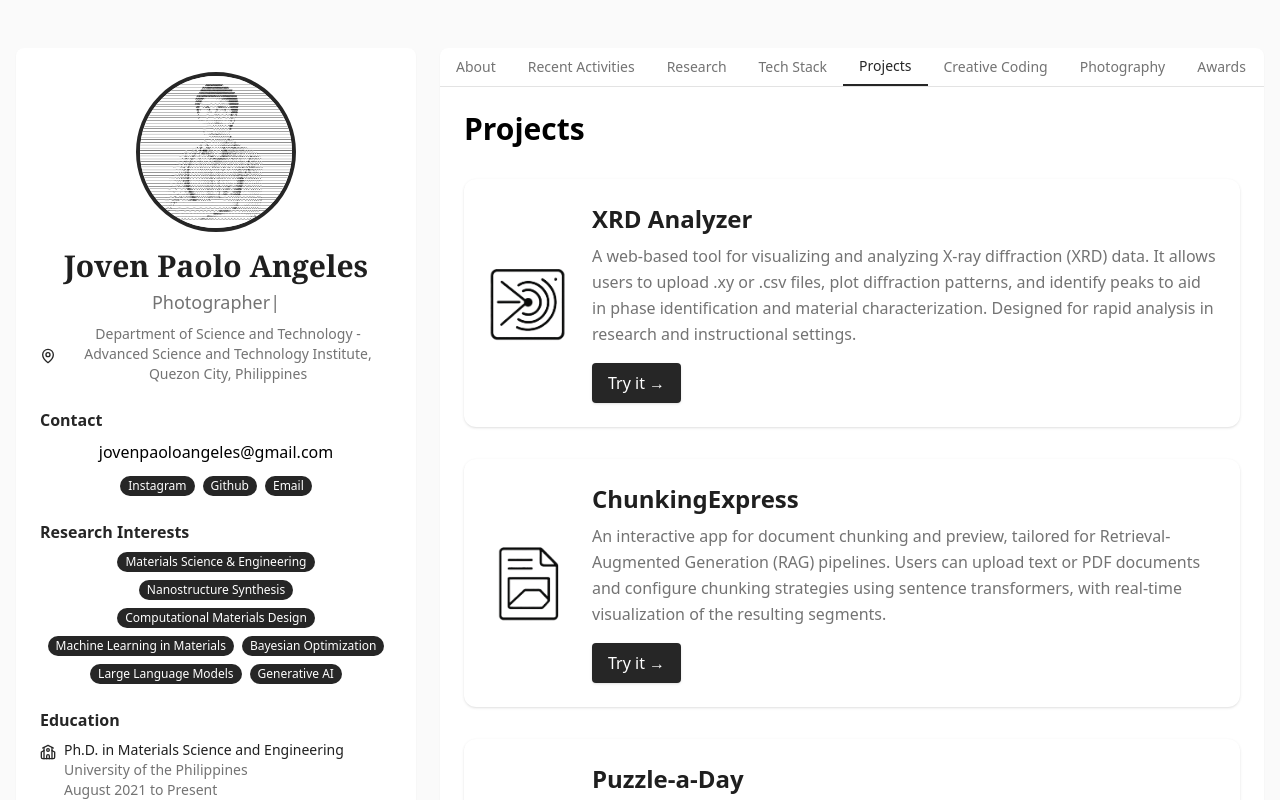
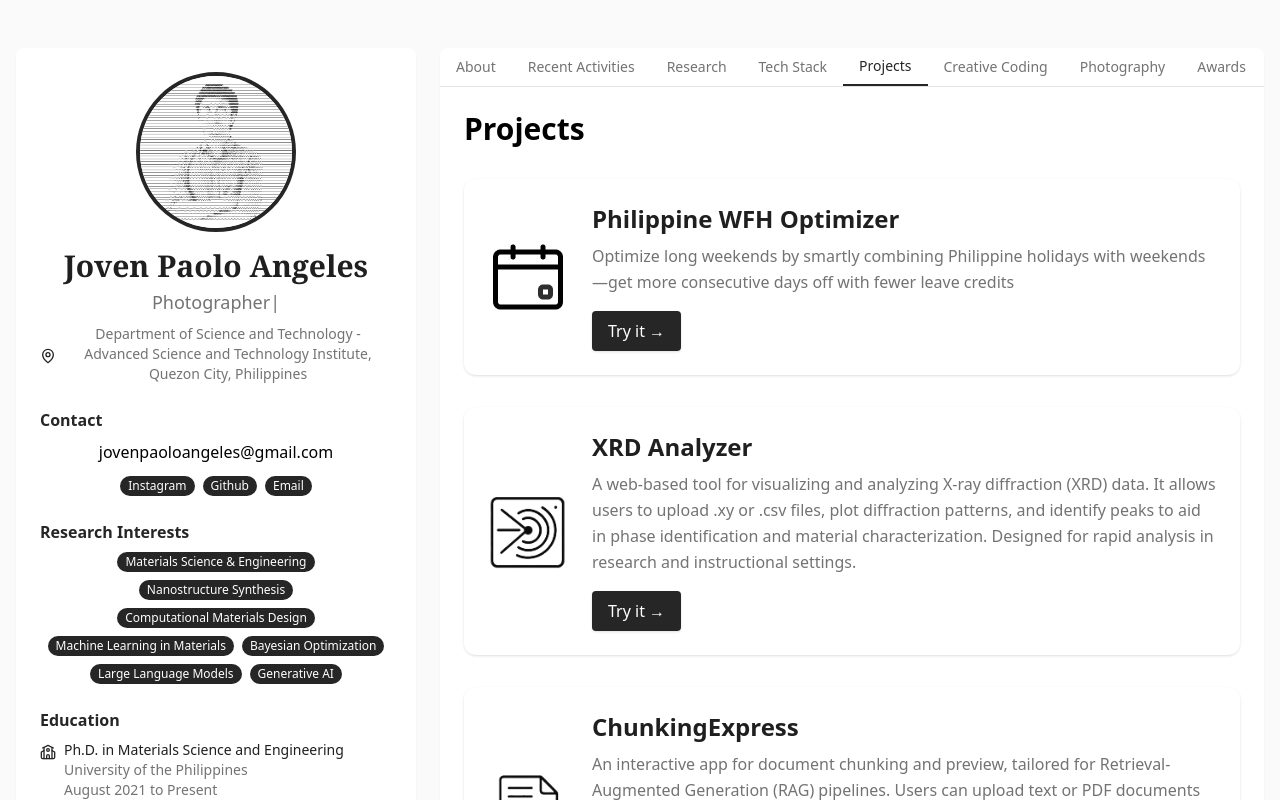
Before and after one commit to jovenpaoloangeles/jovenpaoloangeles.github.io, a React (Vite) app: page / in a window 1280 px wide. Both pictures are taken after a click on the button "Projects". Shown: the top 800 px of the page. Built offline with nearby package versions, Linux system fonts and the light colour scheme.

Commit message:
feat: add Philippine WFH Optimizer project with icon and description

```diff
--- a/src/components/Projects.tsx
+++ b/src/components/Projects.tsx
@@ -1,6 +1,20 @@
 import React from 'react';
 
 const projects = [
+  {
+    title: 'Philippine WFH Optimizer',
+    url: 'https://jovenpaoloangeles.github.io/philippine-wfh-optimizer/',
+    icon: (
+      <img
+        src="/projects/WFHOptimizer.png"
+        alt="WFH icon"
+        className="w-20 h-20 object-contain bg-white"
+      />
+    ),
+    description:
+      'Optimize long weekends by smartly combining Philippine holidays with weekends—get more consecutive days off with fewer leave credits',
+    button: 'Try it →',
+  },
   {
     title: 'XRD Analyzer',
     url: 'https://jovenpaoloangeles.github.io/xrd-analyzer/',
```
Also changed, not shown: public/projects/WFHOptimizer.png (added), 1 other file (tests, documents, lock files or other folders).
